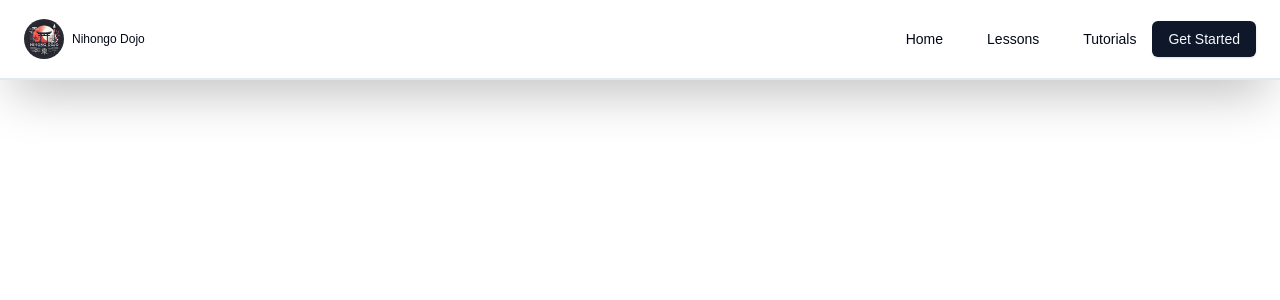
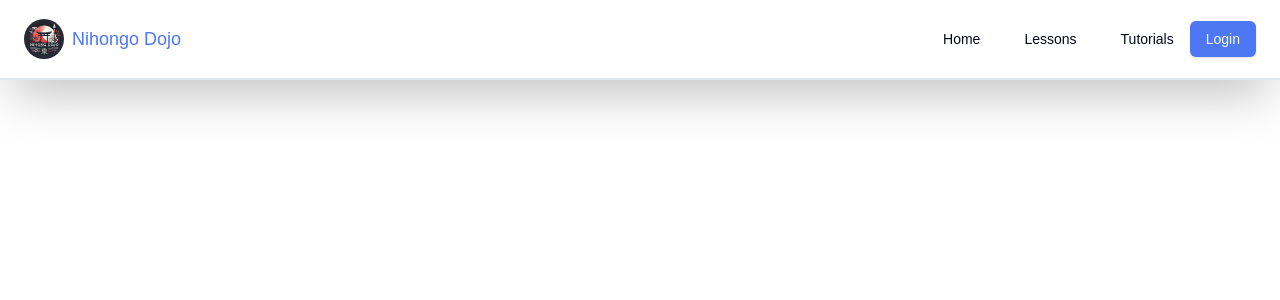
Before and after one commit to mohaiminul375/nihongo-dojo-client, a Next.js app: page / in a window 1280 px wide. Shown: the top 300 px of the page. Built offline with nearby package versions, Linux system fonts and the light colour scheme.

Commit message:
create navbar

```diff
--- a/src/app/globals.css
+++ b/src/app/globals.css
@@ -20,7 +20,7 @@ body {
     --card-foreground: 222.2 84% 4.9%;
     --popover: 0 0% 100%;
     --popover-foreground: 222.2 84% 4.9%;
-    --primary: 222.2 47.4% 11.2%;
+    --primary: 225 88% 63%;  /* HSL equivalent of #5754F7 */
     --primary-foreground: 210 40% 98%;
     --secondary: 210 40% 96.1%;
     --secondary-foreground: 222.2 47.4% 11.2%;
--- a/src/components/shared/Navbar.tsx
+++ b/src/components/shared/Navbar.tsx
@@ -22,9 +22,9 @@ export default function Navbar() {
     return (
         <header className="flex h-20 w-full items-center px-4 md:px-6 shadow-2xl border-b-2">
             {/* Logo */}
-            <Link href="#" className="mr-6 flex items-center lg:mr-12" prefetch={false}>
+            <Link href="/" className="mr-6 flex items-center lg:mr-12" prefetch={false}>
                 <MountainIcon />
-                <span className="ml-2 text-xs hidden lg:block">Nihongo Dojo</span>
+                <span className="ml-2 text-lg text-primary hidden lg:block">Nihongo Dojo</span>
             </Link>
 
             {/* Navigation Menu */}
@@ -46,9 +46,11 @@ export default function Navbar() {
                 </NavigationMenu>
             </div>
 
-            {/* Get Started Button */}
+            {/* lLogin button*/}
             <div className="ml-auto hidden lg:block">
-                <Button>Get Started</Button>
+                <Link href='/login'>
+                    <Button variant='default'>Login</Button>
+                </Link>
             </div>
 
             {/* Mobile Menu */}
@@ -56,6 +58,7 @@ export default function Navbar() {
                 <SheetTrigger asChild>
                     <Button variant="outline" size="icon" className="lg:hidden ml-auto">
                         <MenuIcon />
+                        {/* <button>login</button> */}
                         <span className="sr-only">Toggle navigation menu</span>
                     </Button>
                 </SheetTrigger>
@@ -79,8 +82,8 @@ export default function Navbar() {
 }
 
 function MenuIcon() {
-    return <svg xmlns="http://www.w3.org/2000/svg" fill="none" viewBox="0 0 24 24" stroke-width="1.5" stroke="currentColor" className="size-6">
-        <path stroke-linecap="round" stroke-linejoin="round" d="M3.75 5.25h16.5m-16.5 4.5h16.5m-16.5 4.5h16.5m-16.5 4.5h16.5" />
+    return <svg xmlns="http://www.w3.org/2000/svg" fill="none" viewBox="0 0 24 24" strokeWidth="1.5" stroke="currentColor" className="size-6">
+        <path strokeLinecap="round" strokeLinejoin="round" d="M3.75 5.25h16.5m-16.5 4.5h16.5m-16.5 4.5h16.5m-16.5 4.5h16.5" />
     </svg>
 
 }
```
